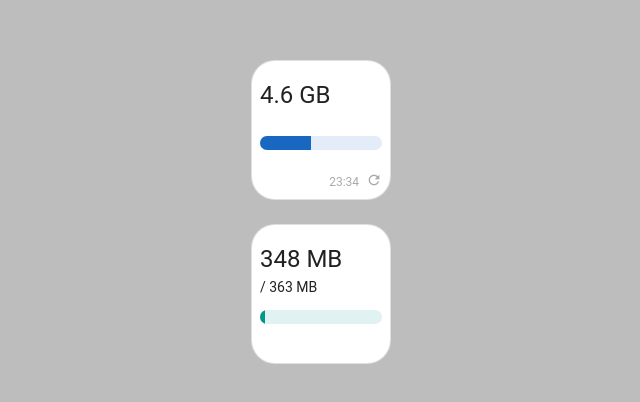
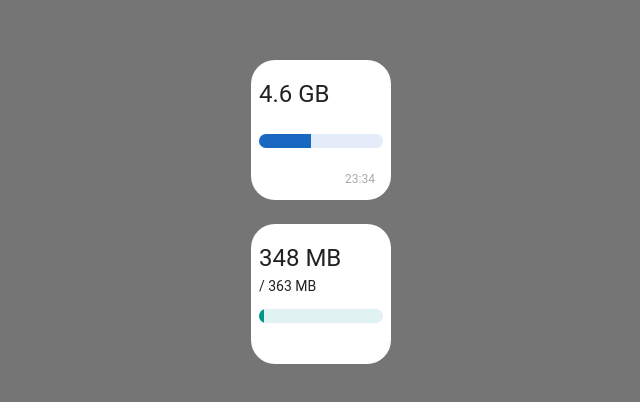
Before and after one commit to immh78/net-use, a Vue app: page / in a window 1280 px wide. Shown: the part 188-590 px from the top of the page, without its empty margins (319-959 px from the left). Built offline with nearby package versions, Linux system fonts and the light colour scheme.

Commit message:
detail ajust position

```diff
--- a/src/App.vue
+++ b/src/App.vue
@@ -61,28 +61,25 @@ onMounted(() => {
 </script>
 
 <template>
-  <div class="center-container bg-grey-lighten-1">
-    <v-sheet :height="140" :width="140" border rounded="xl" class="pa-2 d-flex flex-column justify-space-between">
+  <div class="center-container bg-grey-darken-1">
+    <v-sheet :height="140" :width="140" rounded="xl" class="pa-2 d-flex flex-column justify-space-between">
       <span class="monthUse mt-2">{{ monthLabel }} GB</span>
 
       <v-progress-linear :model-value="monthCircular" height="14" color="primary" rounded />
 
       <div class="d-flex justify-end" style="font-size: 12px; color: darkgrey;">
-        <span @click="getNow()">{{ timeNow }}
-          <span class="icon-wrapper ms-1">
-            <template v-if="isLoading">
-              <v-progress-circular indeterminate size="11" width="1" class="loading-spinner" />
-            </template>
-            <template v-else>
-              <v-icon size="16">mdi-refresh</v-icon>
-            </template>
-          </span>
-        </span>
+        <template v-if="isLoading">
+          <v-progress-circular class="mr-4 mb-2" indeterminate size="14" width="1" />
+        </template>
+        <template v-else>
+          <span class="mr-2 mb-1" @click="getNow()">{{ timeNow }}</span>
+        </template>
+
       </div>
     </v-sheet>
 
 
-    <v-sheet :height="140" :width="140" border rounded="xl" class="mt-6 pa-2 d-flex flex-column">
+    <v-sheet :height="140" :width="140" rounded="xl" class="mt-6 pa-2 d-flex flex-column">
       <span class="todayUse mt-2">{{ todayUseLabel }} MB</span>
       <span class="todayTotal">/ {{ todayTotalLabel }} MB</span>
 
@@ -94,19 +91,8 @@ onMounted(() => {
 
 <style scoped>
 .icon-wrapper {
-  width: 16px;
-  height: 16px;
+
   display: inline-flex;
-  align-items: center;
-  justify-content: center;
-}
-
-/* 작은 스피너에는 마진 제거 */
-.loading-spinner {
-  margin: 0;
-  /* 세로 밀림 방지 */
-  vertical-align: top;
-  /* 아이콘과 높이 맞춤 */
 }
 
 .monthUse {
```
